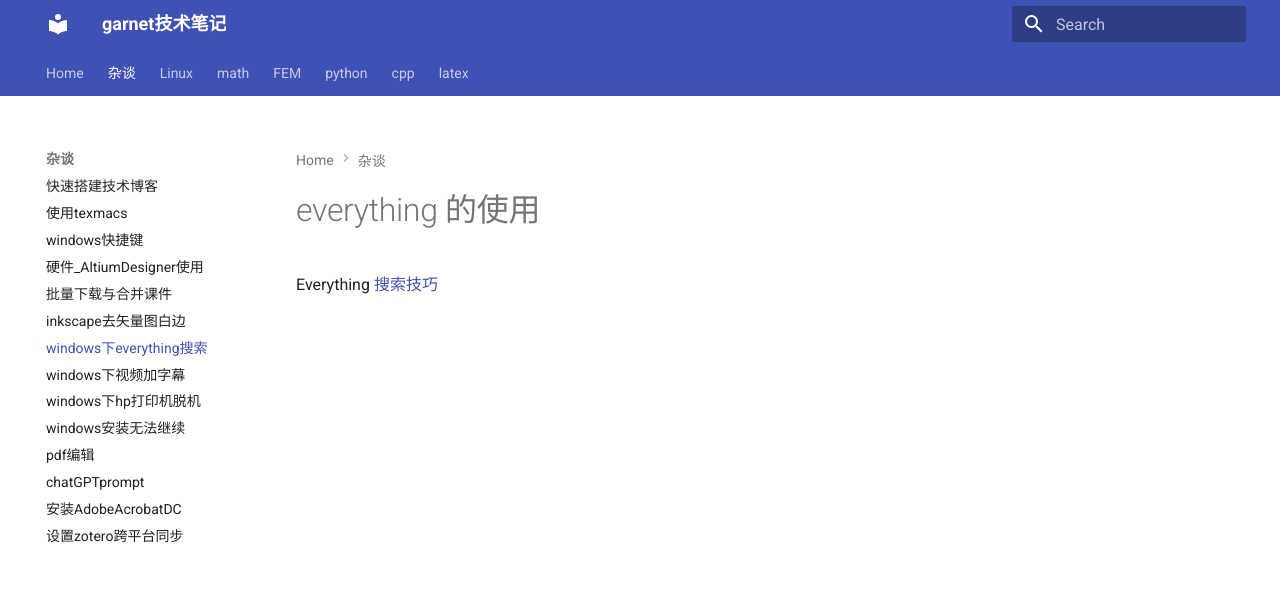
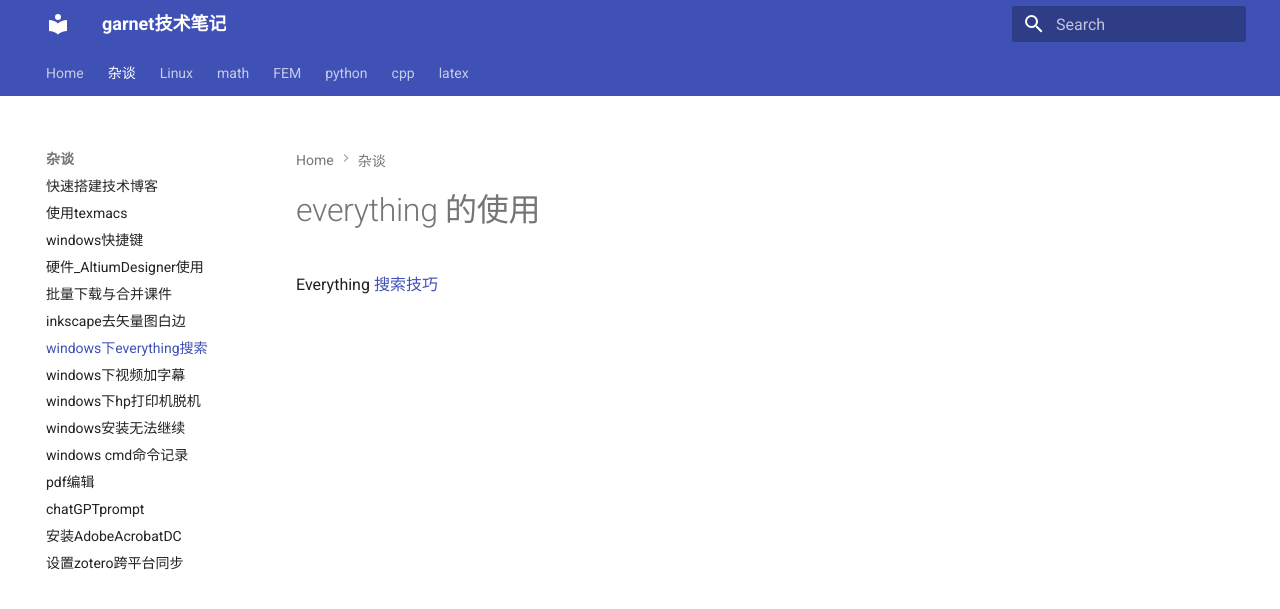
Before and after one commit to ymma98/technotes, an MkDocs documentation site: the page built from docs/杂谈/windows_everything的使用.md, in a window 1280 px wide. Shown: the top 609 px of the page. Built offline with MkDocs 1.6.1 and Material for MkDocs 9.7.7, drawn with Linux system fonts in a browser that asks for light colours.

Commit message:
Update mkdocs.yml

```diff
--- a/mkdocs.yml
+++ b/mkdocs.yml
@@ -12,6 +12,7 @@ nav:
       - windows下视频加字幕: 杂谈/windows_视频加字幕.md
       - windows下hp打印机脱机: 杂谈/windows_hp打印机脱机.md
       - windows安装无法继续: 杂谈/windows安装无法继续.md
+      - windows cmd命令记录: 杂谈/windows_cmd.md
       - pdf编辑: 杂谈/pdf编辑.md
       - chatGPTprompt: 杂谈/chatGPT_prompt.md
       - 安装AdobeAcrobatDC: 杂谈/安装AdobeAcrobatDC.md
```
